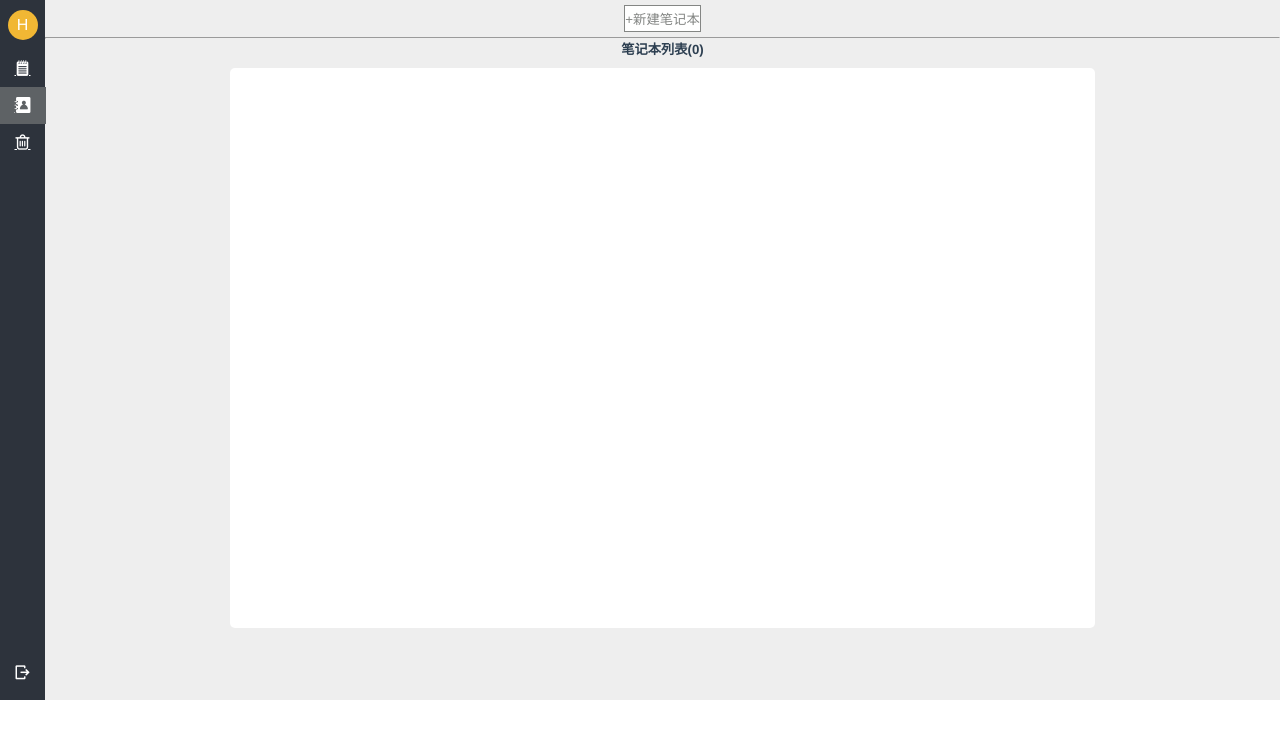
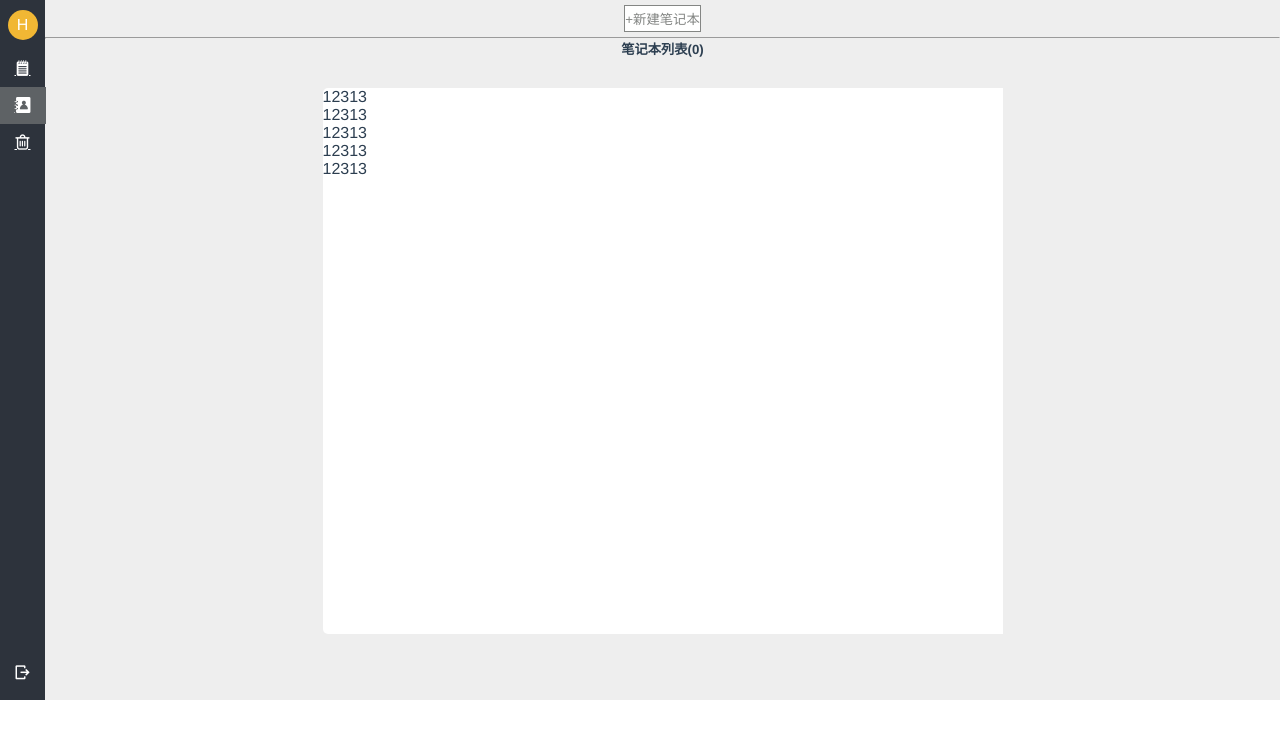
Before and after one commit to chenguocan/Note, a Vue app: page /home/noteList in a window 1280 px wide. Shown: the top 738 px of the page. Built offline with nearby package versions, Linux system fonts and the light colour scheme.

Commit message:
界面滚动条

```diff
--- a/src/components/Note.vue
+++ b/src/components/Note.vue
@@ -22,10 +22,9 @@ export default {
 
   },
   mounted() {
-    Bus.$on('currentNote',function(val){//监听first组件的txt事件
+    Bus.$on('currentNote',function(val){
       this.current=val;
       Bus.$forceUpdate();
-      console.log(this.current);
     }.bind(this));
   },
   beforeDestroy() {
--- a/src/views/NoteList.vue
+++ b/src/views/NoteList.vue
@@ -2,11 +2,18 @@
   <div class="noteBooks">
     <button class="addNewNote">+新建笔记本</button>
     <hr/>
-    <h5>笔记本列表({{noteList.length}})</h5>
+    <h5 class="title">笔记本列表({{ noteList.length }})</h5>
+    <div class="booksBox">
       <div class="noteBooksList">
         <ul>
           <li v-for="item in noteList" :key="item.id">{{ item.title }}</li>
+          <li>12313</li>
+          <li>12313</li>
+          <li>12313</li>
+          <li>12313</li>
+          <li>12313</li>
         </ul>
+      </div>
     </div>
   </div>
 </template>
@@ -17,7 +24,7 @@ export default {
   data() {
     return {
       noteList: [],
-      trashList:[],
+      trashList: [],
     };
   },
   computed: {
@@ -30,14 +37,14 @@ export default {
       if (this.isLogin === true) {
         const {data: res} = await this.$http.get('/notebooks');
         this.noteList = res.data;
-        this.$store.commit('getNoteList',this.noteList);
+        this.$store.commit('getNoteList', this.noteList);
       }
     },
     async getTrashList() {
       if (this.isLogin === true) {
         const {data: res} = await this.$http.get('/notes/trash');
         this.trashList = res.data;
-        this.$store.commit('getTrashList',this.trashList);
+        this.$store.commit('getTrashList', this.trashList);
       }
     }
   },
@@ -53,7 +60,9 @@ export default {
   width: 100%;
   height: inherit;
   background: rgb(238, 238, 238);
-
+  .title{
+    padding-bottom: 30px;
+  }
   .addNewNote {
     padding: 3px 0;
     margin: 5px 0;
@@ -62,15 +71,18 @@ export default {
     border: 1px solid rgb(132, 134, 132);
   }
 
-  .noteBooksList {
-    width: 70%;
-    height: 80%;
-    background: white;
+  .booksBox {
+    width: 680px;
+    height: 78%;
     margin-left: auto;
     margin-right: auto;
+    overflow: hidden;
+    .noteBooksList {
+      width: 700px;
+      height: 100%;
+      background: white;
       border-radius: 5px;
-    transform: translateY(10px);
-    overflow: hidden;
+      overflow: auto;
       ul {
         li {
           text-align: left;
@@ -78,4 +90,5 @@ export default {
       }
     }
   }
+}
 </style>
```
Lines whose indentation alone changed are shown as unchanged.
